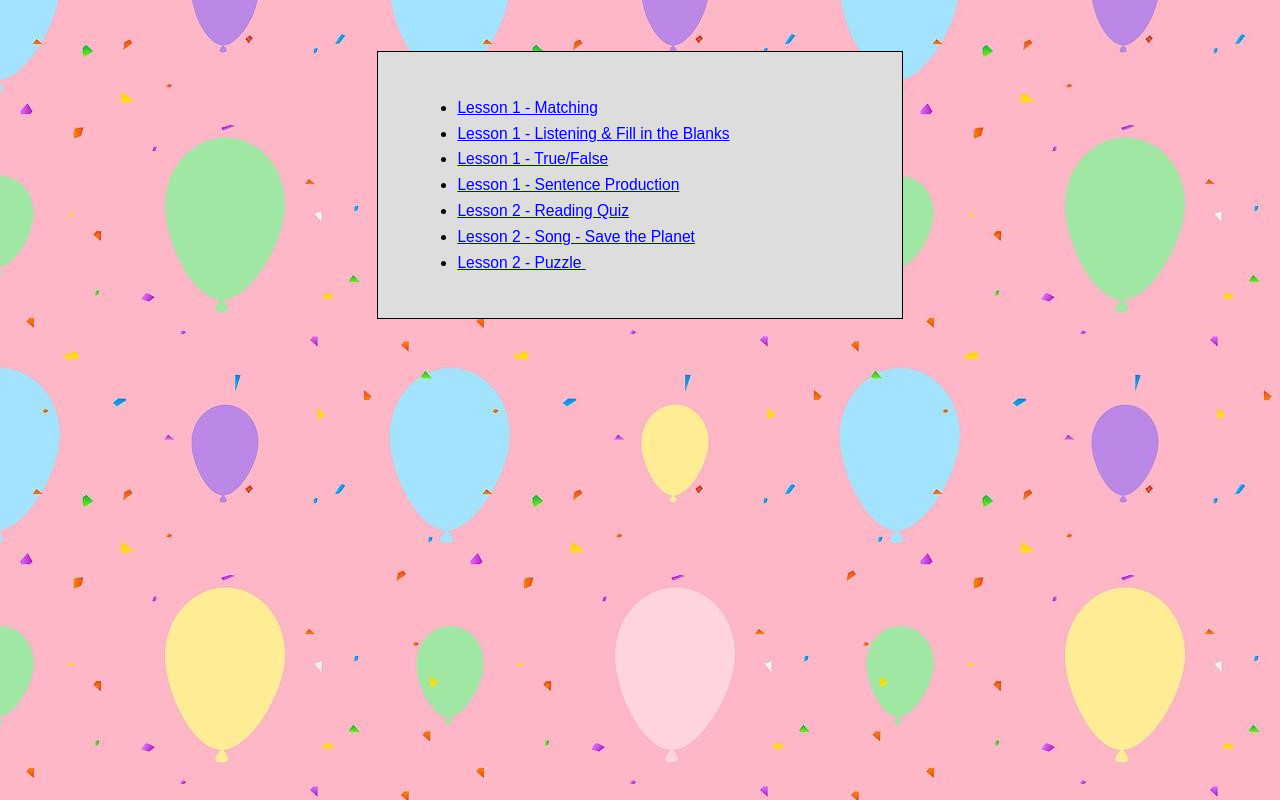
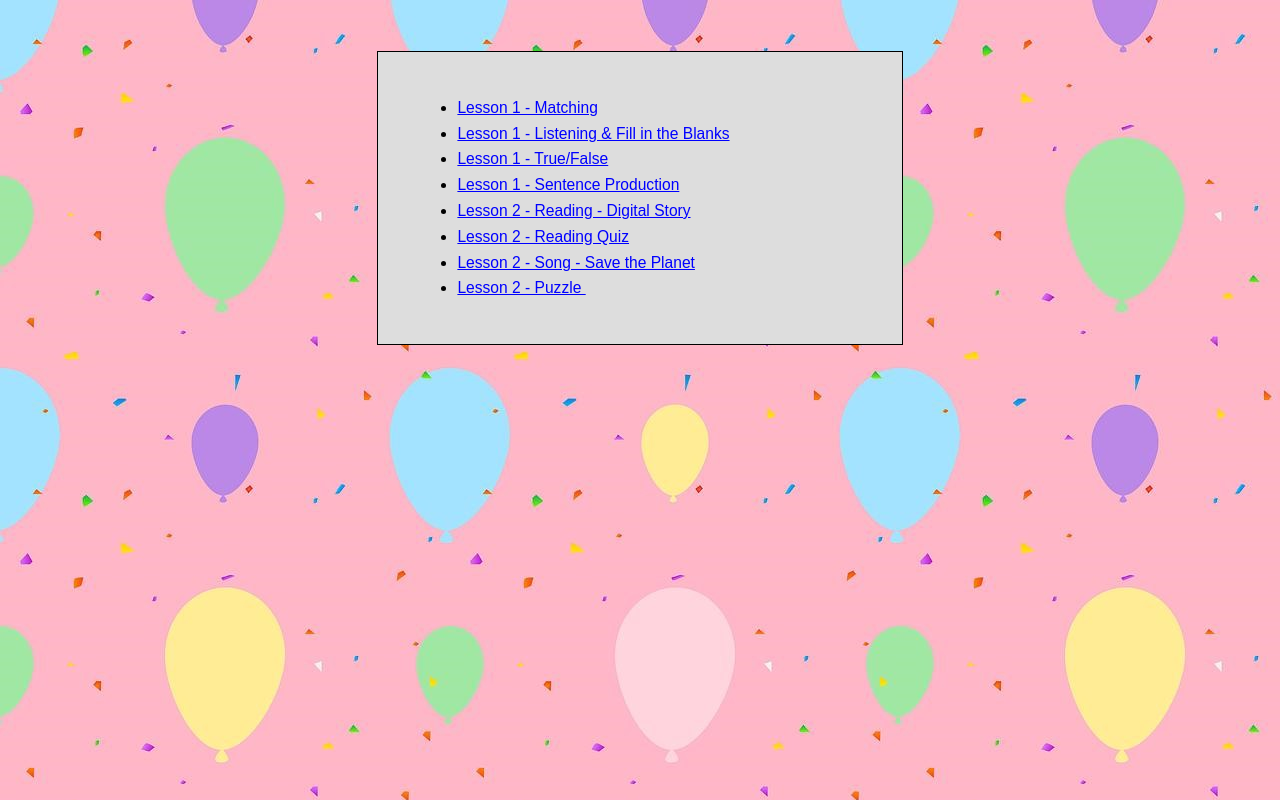
Before and after one commit to esrametin/playground, a plain HTML site: page index.html in a window 1280 px wide. Drawn offline with Linux system fonts and the light colour scheme.

Commit message:
link fix

```diff
--- a/index.html
+++ b/index.html
@@ -100,7 +100,12 @@ a:hover{
 <div class="IndexDiv">
 <ul class="Index">
 
-<li><a href="lesson1_matching.htm">Lesson 1 - Matching</a>&#160;&#160;&#160;&#160;&#160;</li><li><a href="lesson1_cloze.htm">Lesson 1 - Listening & Fill in the Blanks</a>&#160;&#160;&#160;&#160;&#160;</li><li><a href="lesson1_TrueFalse.htm">Lesson 1 - True/False</a>&#160;&#160;&#160;&#160;&#160;</li><li><a href="lesson1_sentenceproduction.htm">Lesson 1 - Sentence Production</a>&#160;&#160;&#160;&#160;&#160;</li><li><a href="lesson2_reading.htm">Lesson 2 - Reading Quiz</a>&#160;&#160;&#160;&#160;&#160;</li><li><a href="lesson2_song.htm">Lesson 2 - Song - Save the Planet</a>&#160;&#160;&#160;&#160;&#160;</li><li><a href="lesson2_puzzle.htm">Lesson 2 - Puzzle </a>&#160;&#160;&#160;&#160;&#160;</li>
+<li><a href="lesson1_matching.htm">Lesson 1 - Matching</a>&#160;&#160;&#160;&#160;&#160;</li>
+<li><a href="lesson1_cloze.htm">Lesson 1 - Listening & Fill in the Blanks</a>&#160;&#160;&#160;&#160;&#160;</li>
+<li><a href="lesson1_TrueFalse.htm">Lesson 1 - True/False</a>&#160;&#160;&#160;&#160;&#160;</li><li><a href="lesson1_sentenceproduction.htm">Lesson 1 - Sentence Production</a>&#160;&#160;&#160;&#160;&#160;</li>
+<li><a href="https://www.storyjumper.com/book/read/84261825/SAVE-THE-PLANET-">Lesson 2 - Reading - Digital Story</a>&#160;&#160;&#160;&#160;&#160;</li>
+<li><a href="lesson2_reading.htm">Lesson 2 - Reading Quiz</a>&#160;&#160;&#160;&#160;&#160;</li>
+<li><a href="lesson2_song.htm">Lesson 2 - Song - Save the Planet</a>&#160;&#160;&#160;&#160;&#160;</li><li><a href="lesson2_puzzle.htm">Lesson 2 - Puzzle </a>&#160;&#160;&#160;&#160;&#160;</li>
 
 </ul>
 </div>
```
